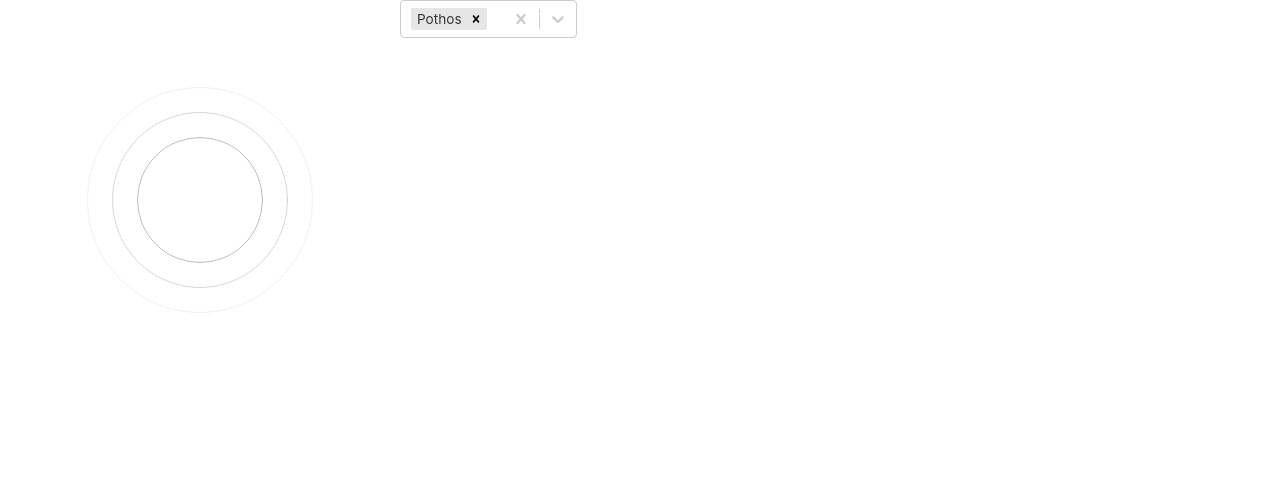
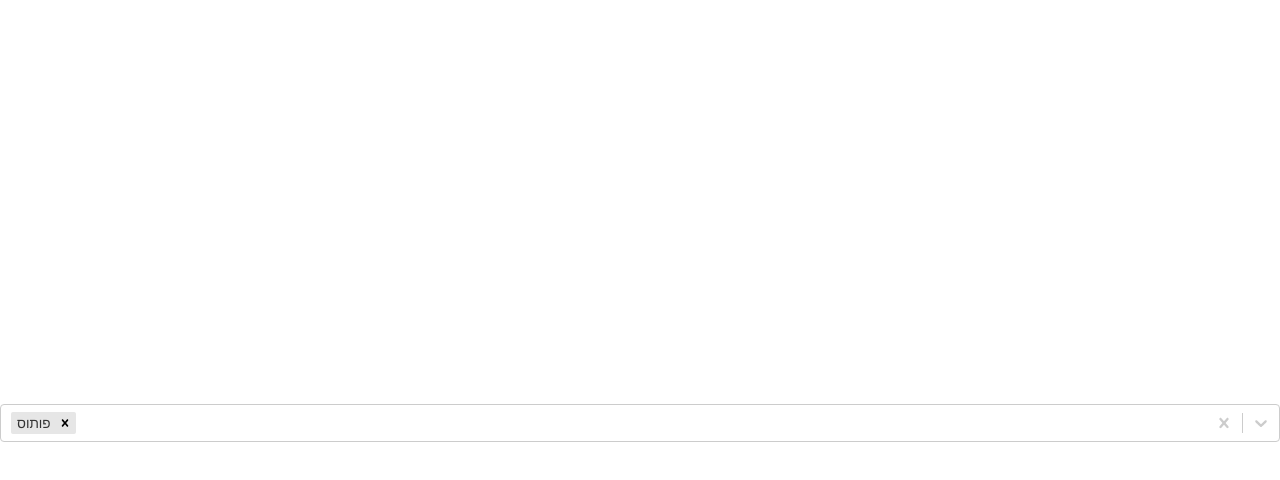
Before and after one commit to hadardot/virtual-garden, a React (Create React App) app: page / in a window 1280 px wide. Shown: the top 480 px of the page. Built offline with nearby package versions, Linux system fonts and the light colour scheme.

Commit message:
ready for the class

```diff
--- a/src/app/app.css
+++ b/src/app/app.css
@@ -1,4 +1,4 @@
 .App {
   text-align: center;
-  display: flex;
+  display: block;
 }
--- a/src/app/app.tsx
+++ b/src/app/app.tsx
@@ -9,11 +9,22 @@ interface AppState {
 }
 class App extends React.Component<any,AppState>{
 
+    constructor(props: any) {
+        super(props);
+        this.state = {
+            selectedOptions: []
+        };};
+
+    onOptionsUpdate = (selectedOptions: option[]) => {
+        console.log("here with", selectedOptions)
+        this.setState({selectedOptions})
+    }
+
     render() {
         return (
             <div className="App">
-                <Sketch/>
-                <PlantManager/>
+                <Sketch selectedOptions={this.state.selectedOptions}/>
+                <PlantManager onOptionsUpdate={this.onOptionsUpdate}/>
             </div>
         );
     }
--- a/src/plant-manager/plant-manager.tsx
+++ b/src/plant-manager/plant-manager.tsx
@@ -6,16 +6,26 @@ import Select from 'react-select';
 export type option = {value: string, label: string}
 
 const options: option[] = [
-    { value: 'pothos', label: 'Pothos' },
-    { value: 'spider', label: 'Spider plant' },
-    { value: 'monstra', label: 'Monstra' }
+    { value: 'pothos', label: 'פותוס' },
+    { value: 'spider', label: 'ירקה' },
+    { value: 'monstra', label: 'מונסטרה' },
+    { value: 'lavender', label: 'לוונדר' },
+    { value: 'bat-sheva', label: 'בת-שבע' },
+    { value: 'paperumia', label: 'פפרומיה' },
+    { value: 'ficus', label: 'פיקוס' },
+    { value: 'alovera', label: 'אלוורה' },
+
 ]
 
 interface PlantManagerState{
     selectedOptions: option[];
 }
 
-export class PlantManager extends React.Component<any, any> {
+interface PlantManagerProps {
+    onOptionsUpdate(options: option[]): void;
+}
+
+export class PlantManager extends React.Component<PlantManagerProps, any> {
     constructor(props: any) {
         super(props);
         this.state = {
@@ -24,6 +34,7 @@ export class PlantManager extends React.Component<any, any> {
 
     onChange = (selectedOptions: any) => {
         console.log(selectedOptions);
+        this.props.onOptionsUpdate(selectedOptions)
         this.setState({selectedOptions})
 
     }
--- a/src/sketch.js
+++ b/src/sketch.js
@@ -30,7 +30,7 @@ class Sketch extends React.Component {
 
         p.draw = () => {
             const time = 1;
-            let data = 3;
+            let data = this.props.selectedOptions.length;
 
             p.noFill();
 
```
